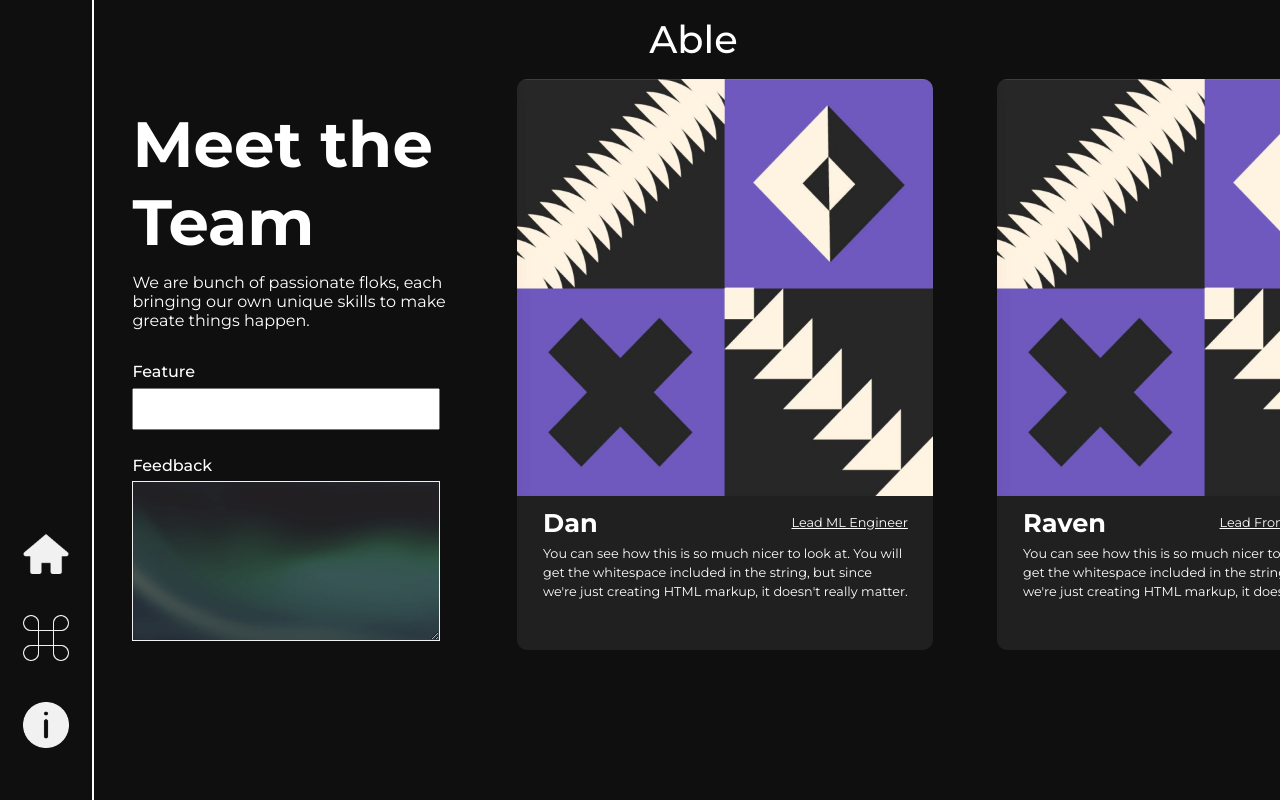
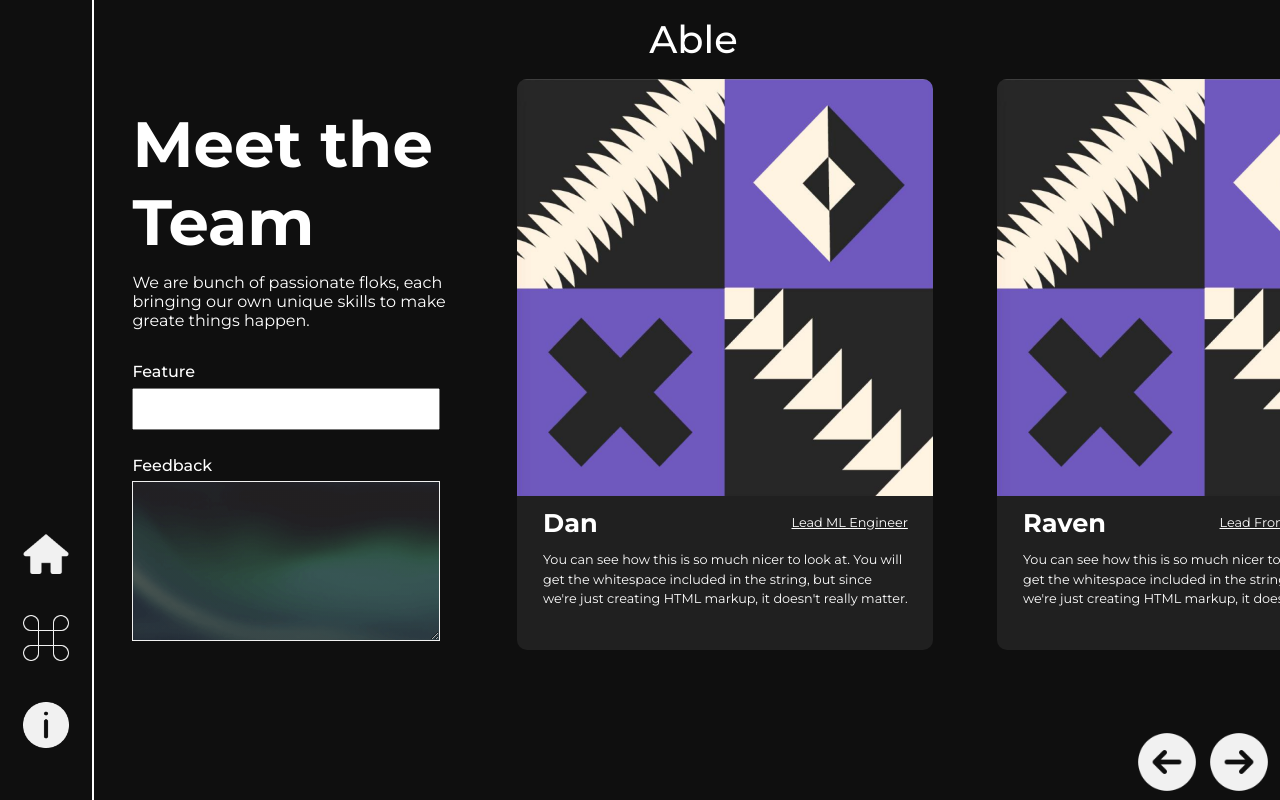
Before and after one commit to lpandccxr/Dbot-frontend, a React (Vite) app: page /team in a window 1280 px wide. Shown: the top 800 px of the page. Built offline with nearby package versions, Linux system fonts and the light colour scheme.

Commit message:
apply functionality to the buttons in team page

```diff
--- a/src/components/Hero/Hero.jsx
+++ b/src/components/Hero/Hero.jsx
@@ -5,7 +5,6 @@ import arrow from "../../assets/icons/arrow.svg";
 import landing from "../../assets/landing.jpg";
 import next from "../../assets/icons/next.png";
 import { motion } from "framer-motion";
-import { Link } from "react-router-dom";
 
 export default function Hero({ theRef }) {
   const handleNext = () => {
--- a/src/pages/Team/Team.jsx
+++ b/src/pages/Team/Team.jsx
@@ -3,8 +3,17 @@ import Footer from "../../components/Footer/Footer";
 import { Link } from "react-router-dom";
 import sample from "../../assets/sample.png";
 import { motion } from "framer-motion";
+import back from "../../assets/icons/back.svg";
+import forward from "../../assets/icons/forward.svg";
+import { useRef } from "react";
 
 export default function Team() {
+  const memberRef = useRef(null);
+
+  const scrollMember = (move) => {
+    memberRef.current.scrollBy(move);
+  };
+
   const memebrs = [
     {
       name: "Dan",
@@ -72,7 +81,7 @@ export default function Team() {
           </form>
         </div>
 
-        <div className="team__members">
+        <div className="team__members" ref={memberRef}>
           {memebrs.map((member, index) => (
             <div className="team__member" key={index}>
               <img src={member.avatar} alt="avatar" />
@@ -88,6 +97,31 @@ export default function Team() {
             </div>
           ))}
         </div>
+
+        <div className="team__buttons">
+          <img
+            src={back}
+            alt="back"
+            onClick={() =>
+              scrollMember({
+                top: 0,
+                left: -100,
+                behavior: "smooth",
+              })
+            }
+          />
+          <img
+            src={forward}
+            alt="forward"
+            onClick={() =>
+              scrollMember({
+                top: 0,
+                left: 100,
+                behavior: "smooth",
+              })
+            }
+          />
+        </div>
       </motion.div>
       <Footer />
     </div>
--- a/src/pages/Team/Team.scss
+++ b/src/pages/Team/Team.scss
@@ -17,6 +17,7 @@
     width: 100%;
     height: 100vh;
     display: flex;
+    position: relative;
 
     @include mobile {
       height: 100%;
@@ -114,6 +115,7 @@
     overflow-x: scroll;
     scroll-snap-type: x mandatory;
     scroll-behavior: smooth;
+    scrollbar-width: none;
 
     @include mobile {
       width: 90%;
@@ -123,14 +125,18 @@
   }
 
   &__member {
-    max-height: 44.6vw;
-    max-width: 32.5vw;
+    height: 44.6vw;
+    width: 32.5vw;
     margin-right: 5vw;
     flex: 0 0 auto;
     background-color: rgb(32, 32, 32);
     border-radius: 10px;
     overflow: hidden;
     scroll-snap-align: start;
+
+    &:last-child {
+      margin-right: 25vw;
+    }
 
     @include mobile {
       max-width: 90%;
@@ -170,6 +176,7 @@
     align-items: center;
     padding: 0.5vw 2vw;
     font-size: 1vw;
+    margin-bottom: 0.5vw;
 
     @include mobile {
       font-size: 1rem;
@@ -182,4 +189,15 @@
       }
     }
   }
+
+  &__buttons {
+    width: 100%;
+    position: absolute;
+    bottom: 6vw;
+    left: 80vw;
+
+    & > img:active {
+      opacity: 0.8;
+    }
+  }
 }
```
Also changed, not shown: src/assets/icons/back.svg (added), src/assets/icons/forward.svg (added).
